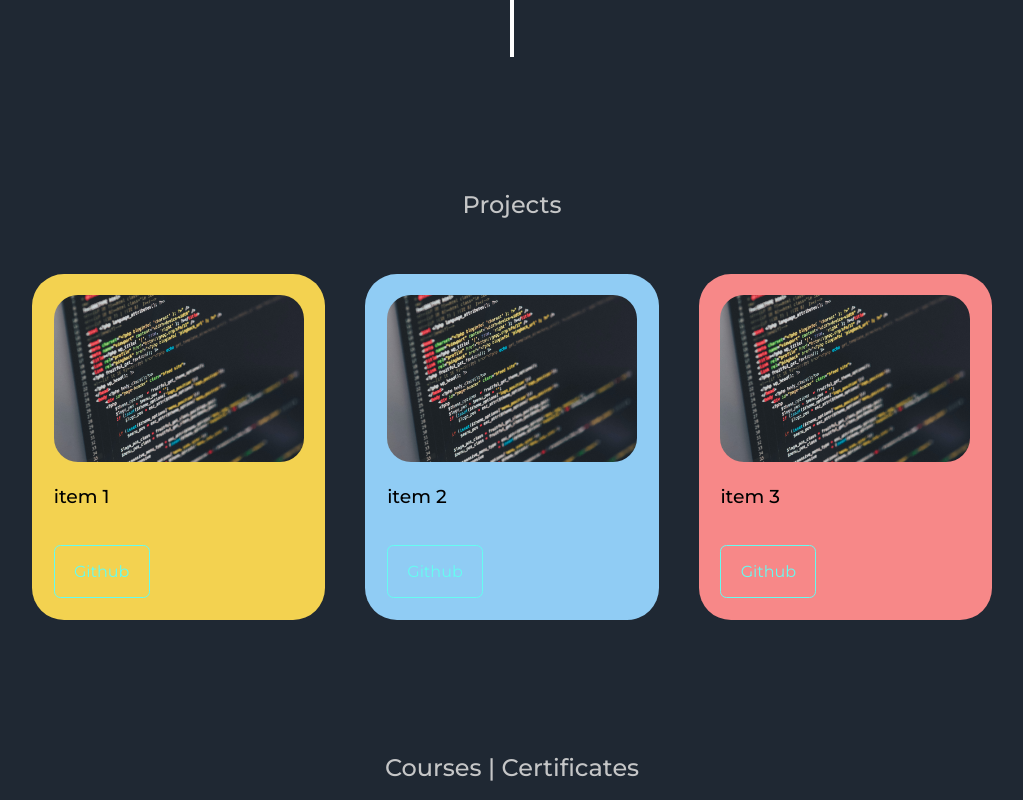
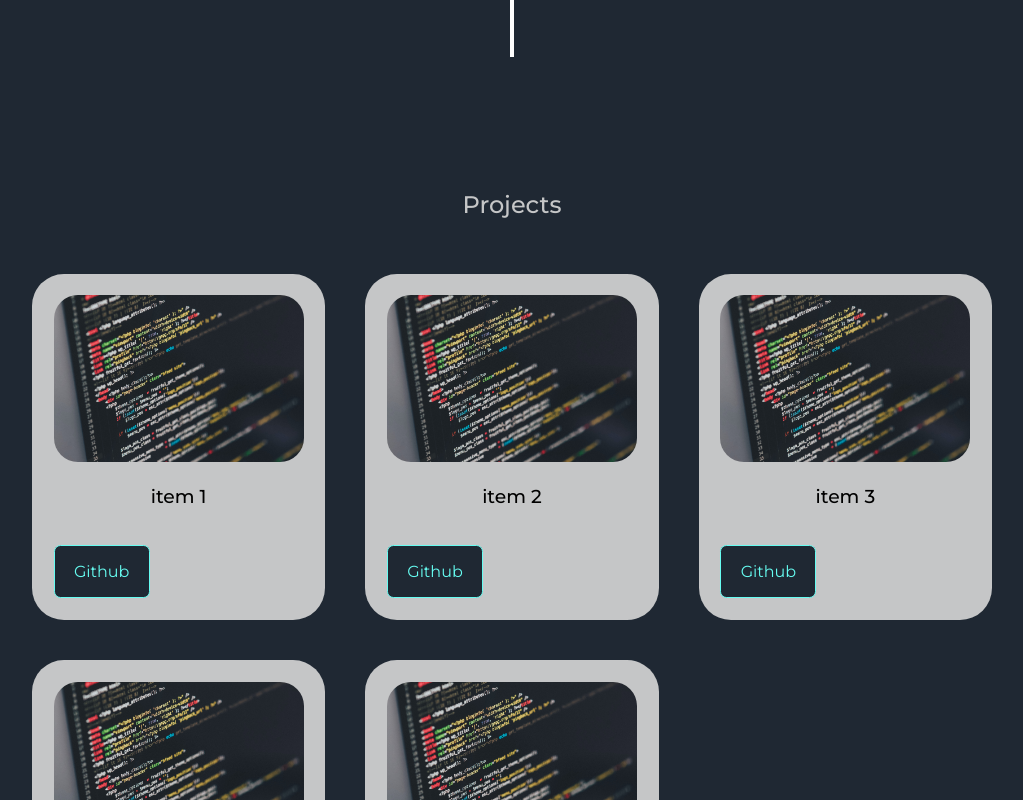
Before and after one commit to aadhavanpl/portfolio, a React (Create React App) app: page / in a window 1280 px wide. Shown: the part 2000-2800 px from the top of the page, without its empty margins (128-1151 px from the left). Built offline with nearby package versions, Linux system fonts and the light colour scheme.

Commit message:
changes to css files

```diff
--- a/src/components/about/about.css
+++ b/src/components/about/about.css
@@ -36,3 +36,7 @@
         float: none;
     }
 }
+
+.vertical-timeline-custom-line::before {
+    background: red;
+}
--- a/src/components/courses/Courses.jsx
+++ b/src/components/courses/Courses.jsx
@@ -2,6 +2,7 @@ import React from 'react'
 import "./courses.css"
 import { FcGoogle } from "react-icons/fc"
 import { SiCoursera } from "react-icons/si"
+import { FaUniversity } from "react-icons/fa"
 
 const Courses = () => {
   return (
@@ -18,7 +19,7 @@ const Courses = () => {
               <small>May 2022</small>
             </article>
             <article className='courses__card'>
-              <SiCoursera className='courses__icon'/>
+              <FaUniversity className='courses__icon'/>
               <h5>Object Oriented Data Structures in C++</h5>
               <small>University of Illinois | Coursera</small>
               <br />
--- a/src/components/courses/courses.css
+++ b/src/components/courses/courses.css
@@ -1,15 +1,16 @@
 .courses__cards {
     display: grid;
     grid-template-columns: repeat(3, 1fr);
-    gap: 3rem;
+    gap: 2rem;
 }
 
 .courses__card {
-    background: white;
+    background: var(--color-light);
     border: 1px solid transparent;
     border-radius: 1rem;
     padding: 2rem;
     text-align: center;
+    color: var(--color-bg-variant);
 }
 
 .courses__icon {
@@ -20,3 +21,7 @@
     text-align: center;
     margin-bottom: 3rem;
 }
+
+.courses__card > h5 {
+    font-weight: bold;
+}
--- a/src/components/footer/footer.css
+++ b/src/components/footer/footer.css
@@ -34,7 +34,7 @@ footer a {
 
 .footer__socials a {
     background: var(--color-primary-variant);
-    color: white;
+    color: var(--color-white);
     padding: 0.8rem;
     border-radius: 0.7rem;
     display: flex;
--- a/src/components/projects/Projects.jsx
+++ b/src/components/projects/Projects.jsx
@@ -7,25 +7,39 @@ const Projects = () => {
     <section id="projects">
       <h2>Projects</h2>
       <div className='container projects__container'>
-        <article style={{backgroundColor: '#F3D250'}} className='projects__item'>
+        <article className='projects__item'>
           <div className='projects__img'>
             <img src={img}/>
           </div>
           <h3>item 1</h3>
           <a href="" className='btn' target="_blank">Github</a>
         </article>
-        <article style={{backgroundColor: '#90CCF4'}} className='projects__item'>
+        <article className='projects__item'>
           <div className='projects__img'>
             <img src={img}/>
           </div>
           <h3>item 2</h3>
           <a href="" className='btn' target="_blank">Github</a>
         </article>
-        <article style={{backgroundColor: '#F78888'}} className='projects__item'>
+        <article className='projects__item'>
           <div className='projects__img'>
             <img src={img}/>
           </div>
           <h3>item 3</h3>
+          <a href="" className='btn' target="_blank">Github</a>
+        </article>
+        <article className='projects__item'>
+          <div className='projects__img'>
+            <img src={img}/>
+          </div>
+          <h3>item 2</h3>
+          <a href="" className='btn' target="_blank">Github</a>
+        </article>
+        <article className='projects__item'>
+          <div className='projects__img'>
+            <img src={img}/>
+          </div>
+          <h3>item 2</h3>
           <a href="" className='btn' target="_blank">Github</a>
         </article>
       </div>
--- a/src/components/projects/projects.css
+++ b/src/components/projects/projects.css
@@ -9,12 +9,13 @@
     padding: 1.3rem;
     border-radius: 2rem;
     border: 1px solid transparent;
+    background: var(--color-light);
 }
 
-.projects__item:hover {
+/* .projects__item:hover {
     border-color: var(--color-primary-variant);
     background: transparent;
-}
+} */
 
 .projects__img img {
     max-width: 100%;
@@ -30,12 +31,13 @@
 
 .projects__item h3 {
     margin: 1.2rem 0 2rem;
+    text-align: center;
 }
 
 .btn {
-    display: flex;
+    display: block;
     align-items: center;
-    color: black;
+    background: var(--color-bg);
 }
 
 h2 {
```
